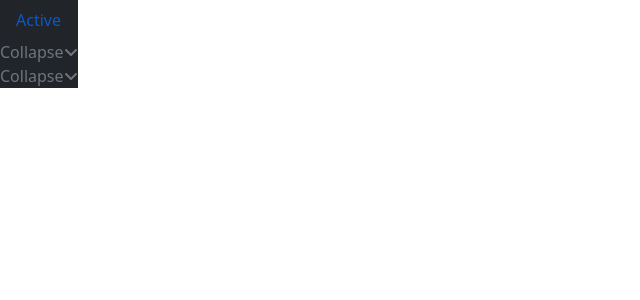
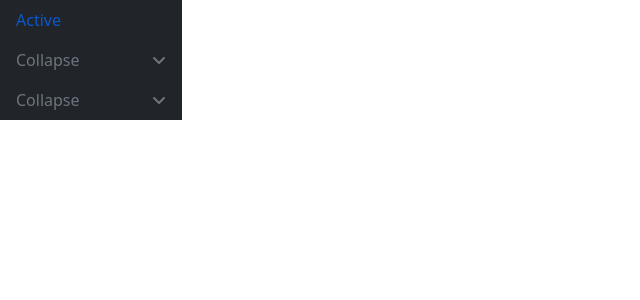
Before and after one commit to Mkkosa/template, a React (Create React App) app: page / in a window 1280 px wide. Shown: the top 300 px of the page, without its empty margins (0-640 px from the left). Built offline with nearby package versions, Linux system fonts and the light colour scheme.

Commit message:
add when condition component in sidebar

```diff
--- a/package.json
+++ b/package.json
@@ -15,6 +15,7 @@
     "@types/react": "^18.0.26",
     "@types/react-dom": "^18.0.9",
     "bootstrap": "^5.2.3",
+    "jsx-control-statements": "^3.2.8",
     "react": "^18.2.0",
     "react-bootstrap": "^2.7.0",
     "react-dom": "^18.2.0",
--- a/src/components/navs/CollapseButton.tsx
+++ b/src/components/navs/CollapseButton.tsx
@@ -8,7 +8,7 @@ type TProp = {
 
 function CollapseButton ({title, active}:TProp) {
     return(
-        <div className="d-flex justify-content-between align-items-center side-bar__collapse-button text-secondary">
+        <div className="d-flex justify-content-between align-items-center side-bar__collapse-button text-secondary m-2 mx-3">
             <span>{title}</span>
             <FontAwesomeIcon icon={active?faAngleUp:faAngleDown} />
         </div>
--- a/src/components/navs/SideBar.tsx
+++ b/src/components/navs/SideBar.tsx
@@ -1,6 +1,8 @@
 import { useState } from 'react'
-import { Nav, Collapse } from 'react-bootstrap'
+import { Nav, Collapse, NavLink } from 'react-bootstrap'
+import When from '../utils/When'
 import CollapseButton from './CollapseButton'
+import { content } from '.'
 
 function SideBar() {
     const [collapse, setCollapse] = useState(0)
@@ -8,28 +10,31 @@ function SideBar() {
     function changeCollapse(id: number) {
         setCollapse(id === collapse ? 0 : id)
     }
+
     return (
         <div className='d-inline-flex h-100 side-bar'>
             <Nav defaultActiveKey="/home" variant='dark' className="flex-column bg-dark">
-                <Nav.Link href="/home">Active</Nav.Link>
-                <Nav.Item onClick={() => changeCollapse(1)}>
-                    <CollapseButton title="Collapse" active={collapse === 1} />
-                </Nav.Item>
-                <Collapse in={collapse === 1}>
-                    <div>
-                        <Nav.Link>abc</Nav.Link>
+                {content.map((navItem, index) =>
+                    <div key={index}>
+                        <When condition={navItem.items !== undefined}>
+                            <Nav.Item onClick={() => changeCollapse(index)}>
+                                <CollapseButton title="Collapse" active={collapse === index} />
+                            </Nav.Item>
+                            <Collapse in={collapse === index}>
+                                <div>
+                                    {navItem.items?.map((subItem, index) =>
+                                        <div className='ms-3' key={index}>
+                                            <NavLink href={subItem.href}>{subItem.title}</NavLink>
+                                        </div>
+                                    )}
+                                </div>
+                            </Collapse>
+                        </When>
+                        <When condition={navItem.items === undefined}>
+                            <Nav.Link href={navItem.href}>{navItem.title}</Nav.Link>
+                        </When>
                     </div>
-                </Collapse>
-                <Nav.Item onClick={() => changeCollapse(2)}>
-                    <CollapseButton title="Collapse" active={collapse === 2} />
-                </Nav.Item>
-                <Collapse in={collapse === 2}>
-                    <div>
-                        <Nav.Link>cba</Nav.Link>
-                        <Nav.Link>abc</Nav.Link>
-                        <Nav.Link>abc</Nav.Link>
-                    </div>
-                </Collapse>
+                )}
             </Nav>
         </div>
     )
--- /dev/null
+++ b/src/components/navs/index.tsx
@@ -0,0 +1,32 @@
+export const content = [
+    {
+        href: '/home',
+        title: 'Active'
+    },
+    {
+        title: 'collapse1',
+        items: [
+            {
+                href: '/collapse1/col1',
+                title: 'Col1'
+            },
+            {
+                href: '/collapse1/col2',
+                title: 'Col2'
+            }
+        ]
+    },
+    {
+        title: 'collapse2',
+        items: [
+            {
+                href: '/collapse2/col2',
+                title: 'Col21'
+            },
+            {
+                href: '/collapse2/col2',
+                title: 'Col22'
+            }
+        ]
+    }
+]
--- /dev/null
+++ b/src/components/utils/When.tsx
@@ -0,0 +1,16 @@
+// react components import
+import { Fragment } from "react"
+
+type TProps = {
+    children: any
+    condition: boolean
+}
+
+function When({children, condition}:TProps){
+    return(
+        <Fragment>
+            {condition ? children : <></>}
+        </Fragment>
+    )
+}
+export default When
--- a/src/sass/_sideBar.scss
+++ b/src/sass/_sideBar.scss
@@ -4,5 +4,6 @@
     }
     &__collapse-button{
         cursor: pointer;
+        width: 150px;
     }
 }
```
Also changed, not shown: 1 other file (tests, documents, lock files or other folders).
